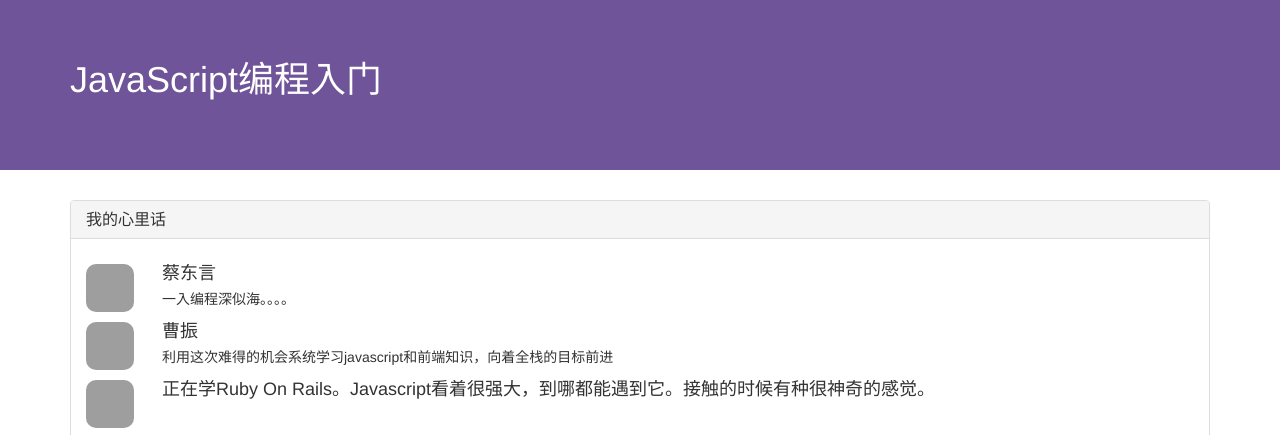
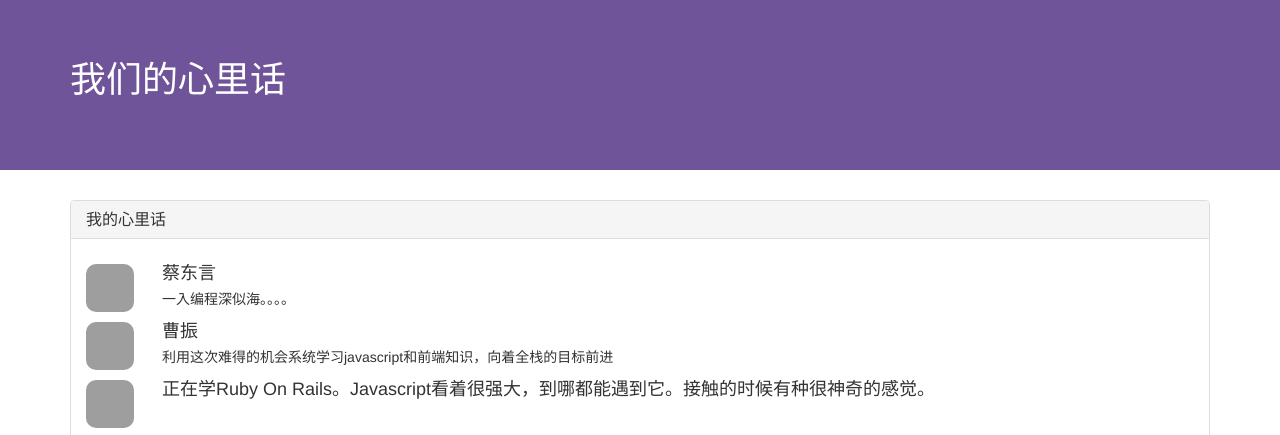
Before and after one commit to Wei02320/words_collection, a website: page index.html in a window 1280 px wide. Shown: the top 435 px of the page. Drawn offline with nearby package versions, Linux system fonts and the light colour scheme; grey boxes are pictures that could not be loaded.

Commit message:
Update index.html

```diff
--- a/index.html
+++ b/index.html
@@ -15,7 +15,7 @@
   <div id="app">
     <div class="main-header">
       <div class="container">
-        <h1>JavaScript编程入门</h1>
+        <h1>我们的心里话</h1>
       </div>
     </div>
     <div class="container">
```
